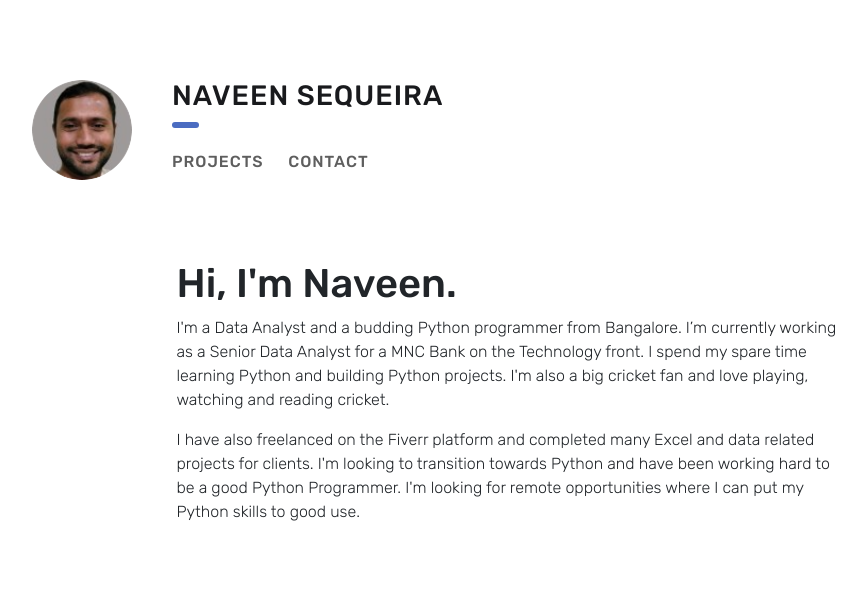
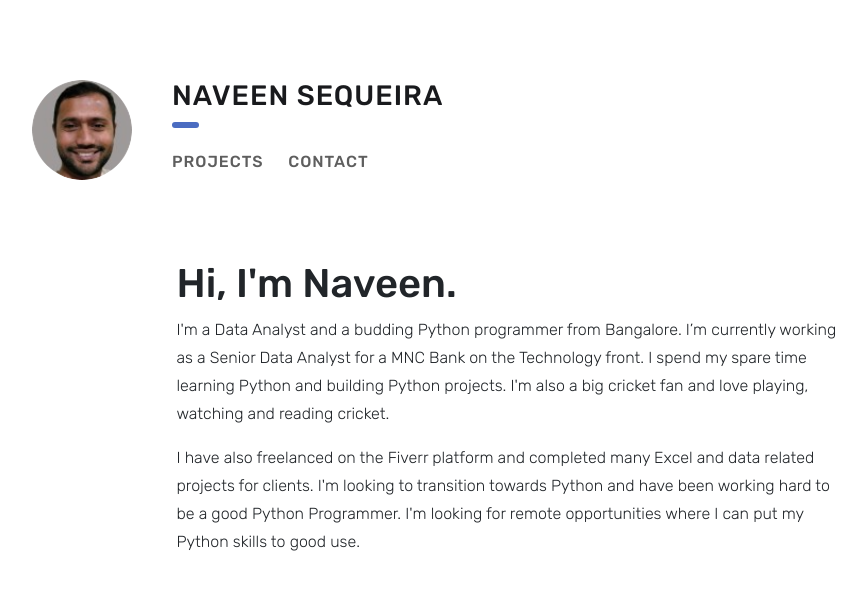
Before and after one commit to navseq/navseq.github.io, a Flask app: page / in a window 1280 px wide. Shown: the top 590 px of the page, without its empty margins (126-992 px from the left). Run offline with Flask 2, Linux system fonts and the light colour scheme.

Commit message:
Initial commit

```diff
--- a/static/css/styles.css
+++ b/static/css/styles.css
@@ -6,6 +6,10 @@ body {
 
 a {
     text-decoration: none;
+}
+
+p {
+    line-height: 175%;
 }
 
 .wrap {
```
